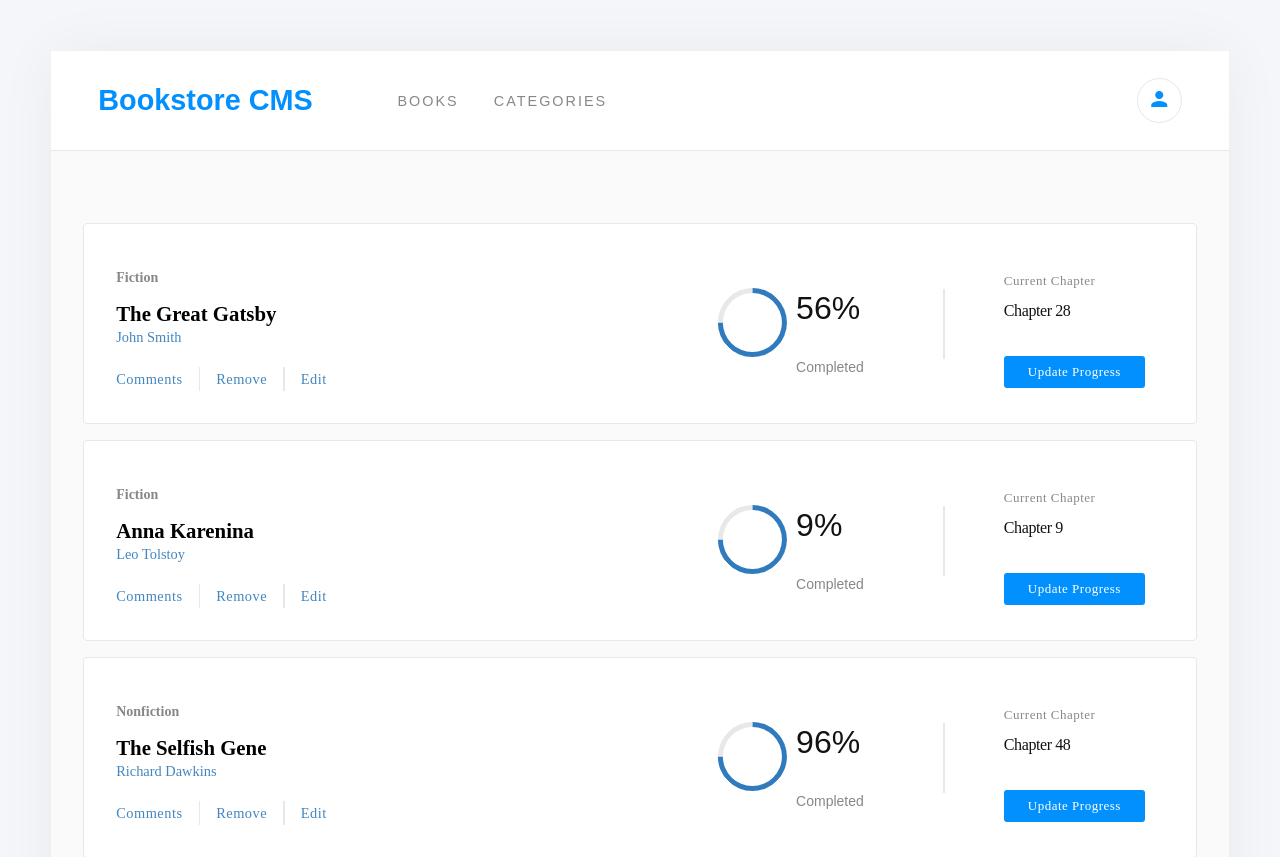
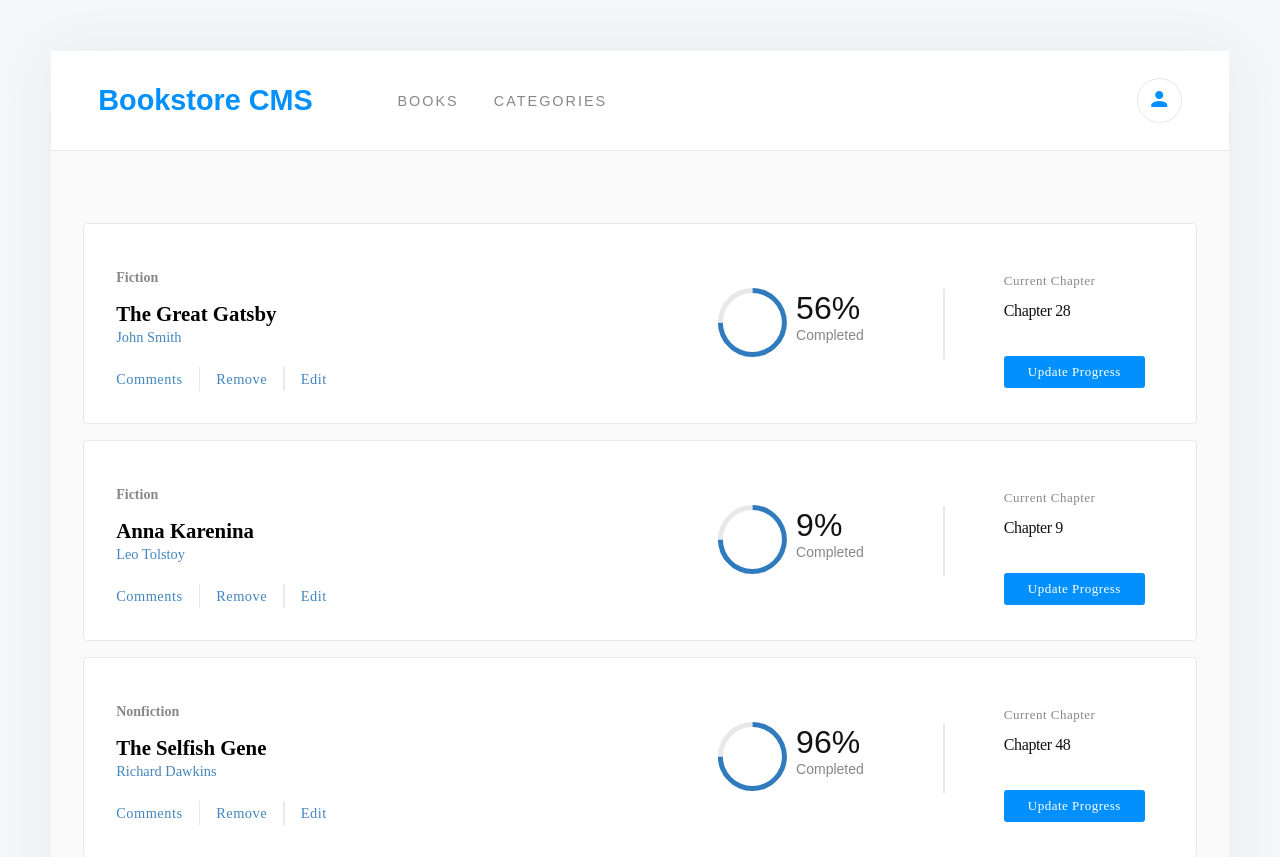
Before and after one commit to karanJ2212/the_bookstore_app, a React (Create React App) app: page / in a window 1280 px wide. Shown: the top 857 px of the page. Built offline with nearby package versions, Linux system fonts and the light colour scheme; no server answers.

Commit message:
marging adjusted after review

```diff
--- a/src/components/Book/Book.css
+++ b/src/components/Book/Book.css
@@ -7,12 +7,15 @@
 .percent-complete {
   font-size: 2rem;
   color: #121212;
+  margin: 0;
+
 }
 
 .completed {
   font-size: 0.875rem;
   opacity: 0.5;
   color: #121212;
+  margin-top: 0;
 }
 
 .circular-progress-container {
```
